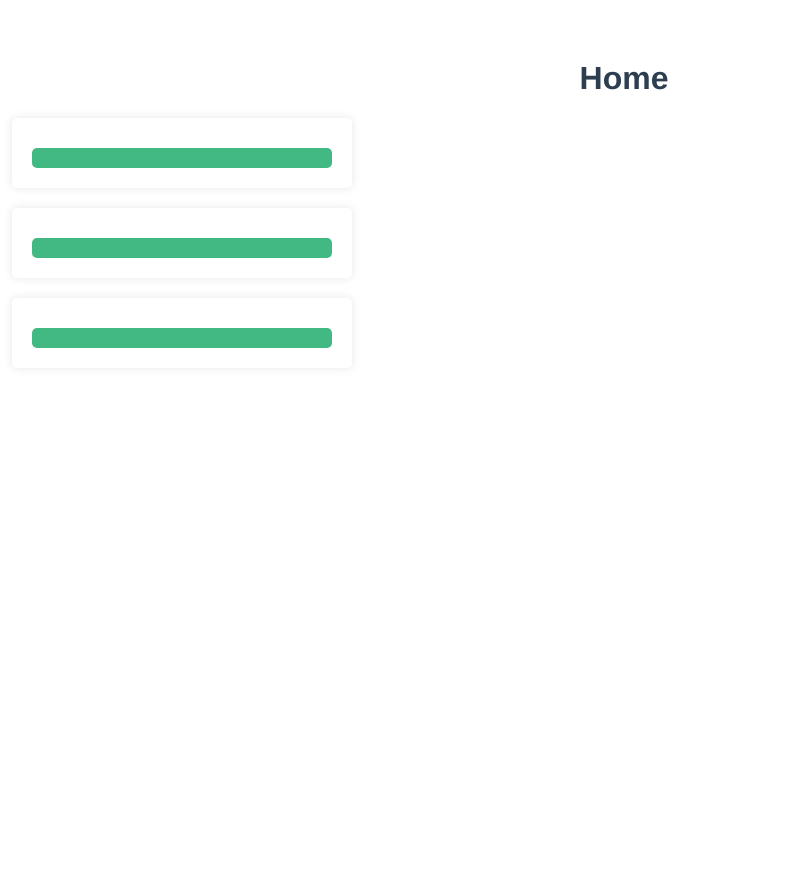
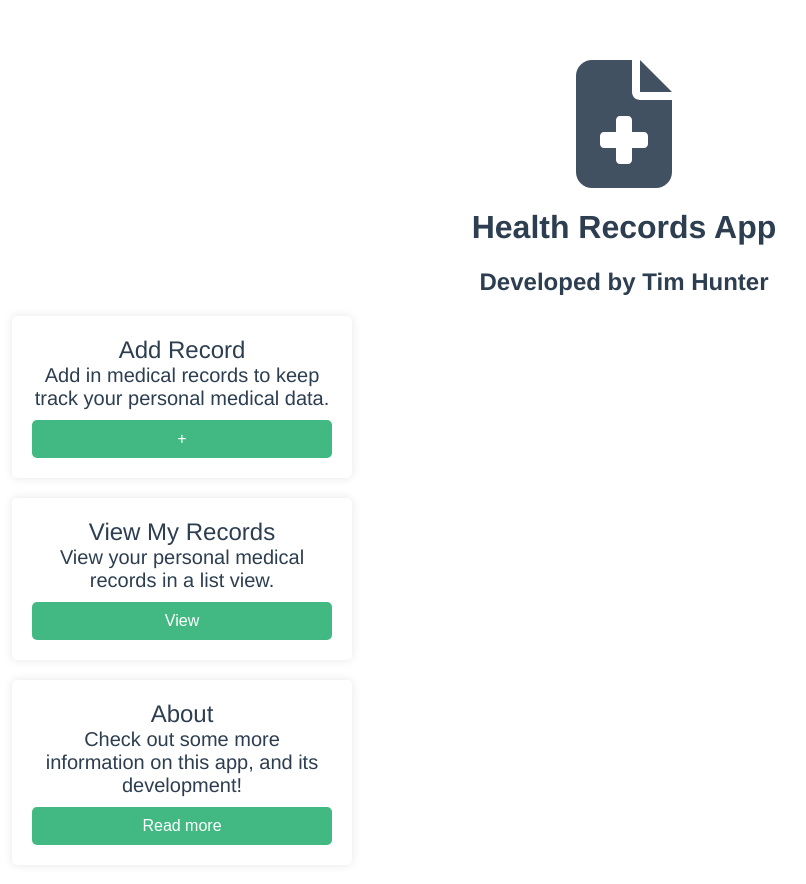
Before and after one commit to tmhntr/health-records-frontend-vue, a Vue app: page / in a window 1280 px wide. Shown: the whole page, without its empty margins (16-822 px from the left). Before the commit the page ends 800 px from the top, so only its background shows below. Built offline with nearby package versions, Linux system fonts and the light colour scheme.

Commit message:
add functional cards to home page

```diff
--- a/src/components/Card.vue
+++ b/src/components/CardView.vue
@@ -1,41 +1,29 @@
+<script setup lang="ts">
+import { defineProps } from "vue";
+// import { useRouter } from "vue-router";
+
+defineProps<{
+  card: {
+    title: string;
+    content: string;
+    button_text: string;
+    route: string;
+  };
+}>();
+
+// const on_click = () => {
+//   router.push(props.route);
+// };
+</script>
 <template>
   <div class="card">
-    <h1 v-if="title">{{ title }}</h1>
-    <p>{{ content }}</p>
-    <button @click="() => on_click()">{{ button_text }}</button>
+    <h1 v-if="card.title">{{ card.title }}</h1>
+    <p>{{ card.content }}</p>
+    <router-link :to="card.route">
+      <button>{{ card.button_text }}</button>
+    </router-link>
   </div>
 </template>
-
-<script lang="ts">
-import { defineComponent } from "vue";
-
-export default defineComponent({
-  name: "CardComponent",
-  components: {},
-  props: {
-    title: {
-      type: String,
-      required: false,
-      default: null,
-    },
-    content: {
-      type: String,
-      required: false,
-      default: null,
-    },
-    button_text: {
-      type: String,
-      required: true,
-      default: null,
-    },
-    on_click: {
-      type: Function,
-      required: true,
-      default: null,
-    },
-  },
-});
-</script>
 
 <style scoped>
 .card {
--- a/src/main.ts
+++ b/src/main.ts
@@ -1,8 +1,17 @@
 import { createApp } from "vue";
+import { library } from "@fortawesome/fontawesome-svg-core";
+import { faUserSecret } from "@fortawesome/free-solid-svg-icons";
+import { FontAwesomeIcon } from "@fortawesome/vue-fontawesome";
+import { faFileMedical } from "@fortawesome/free-solid-svg-icons";
+
 import App from "./App.vue";
 import { router } from "./router";
 
+library.add(faUserSecret);
+library.add(faFileMedical);
+
 // 5. Create and mount the root instance.
-const app = createApp(App).use(router);
-
+const app = createApp(App);
+app.use(router);
+app.component("font-awesome-icon", FontAwesomeIcon);
 app.mount("#app");
--- a/src/router.ts
+++ b/src/router.ts
@@ -10,6 +10,7 @@ export const router = createRouter({
   routes: [
     { path: "/", component: Home },
     { path: "/about", component: About },
+    { path: "/add", component: EditRecord },
     { path: "/edit/:id", component: EditRecord },
     { path: "/view", component: ViewRecordsVue },
     { path: "/:notFound(.*)", component: NotFoundVue },
--- a/src/views/HomePageView.vue
+++ b/src/views/HomePageView.vue
@@ -1,25 +1,50 @@
+<script setup lang="ts">
+import { FontAwesomeIcon } from "@fortawesome/vue-fontawesome";
+import { ref } from "vue";
+
+import Card from "../components/CardView.vue";
+
+const cards = ref([
+  {
+    title: "Add Record",
+    content: "Add in medical records to keep track your personal medical data.",
+    button_text: "+",
+    route: "/add",
+  },
+  {
+    title: "View My Records",
+    content: "View your personal medical records in a list view.",
+    button_text: "View",
+    route: "/view",
+  },
+  {
+    title: "About",
+    content:
+      "Check out some more information on this app, and its development!",
+    button_text: "Read more",
+    route: "/about",
+  },
+]);
+</script>
+
 <template>
-  <div class="home">
-    <h1>Home</h1>
-    <div class="card-container">
-      <Card v-for="card in cards" :key="card.title" :card="card" />
-    </div>
+  <div class="hero">
+    <font-awesome-icon
+      icon="fa-solid fa-file-medical"
+      class="fa-8x fa-fade"
+      style="--fa-animation-duration: 4s; --fa-fade-opacity: 0.8"
+    />
+    <h1>Health Records App</h1>
+    <h2>Developed by Tim Hunter</h2>
+  </div>
+  <div class="cards__container">
+    <Card
+      v-for="card in cards"
+      :key="card.title"
+      :title="card.title"
+      :content="card.content"
+      :button_text="card.button_text"
+      :card="card"
+    />
   </div>
 </template>
-
-<script lang="ts">
-import Card from "../components/Card.vue";
-
-export default {
-  components: { Card },
-  data() {
-    return {
-      cards: [
-        { title: "Card 1", content: "Content 1", button_text: "Button 1" },
-        { title: "Card 2", content: "Content 2", button_text: "Button 2" },
-        { title: "Card 3", content: "Content 3", button_text: "Button 3" },
-      ],
-    };
-  },
-};
-</script>
```
Also changed, not shown: package.json (+6 -1 lines), 1 other file (tests, documents, lock files or other folders).
